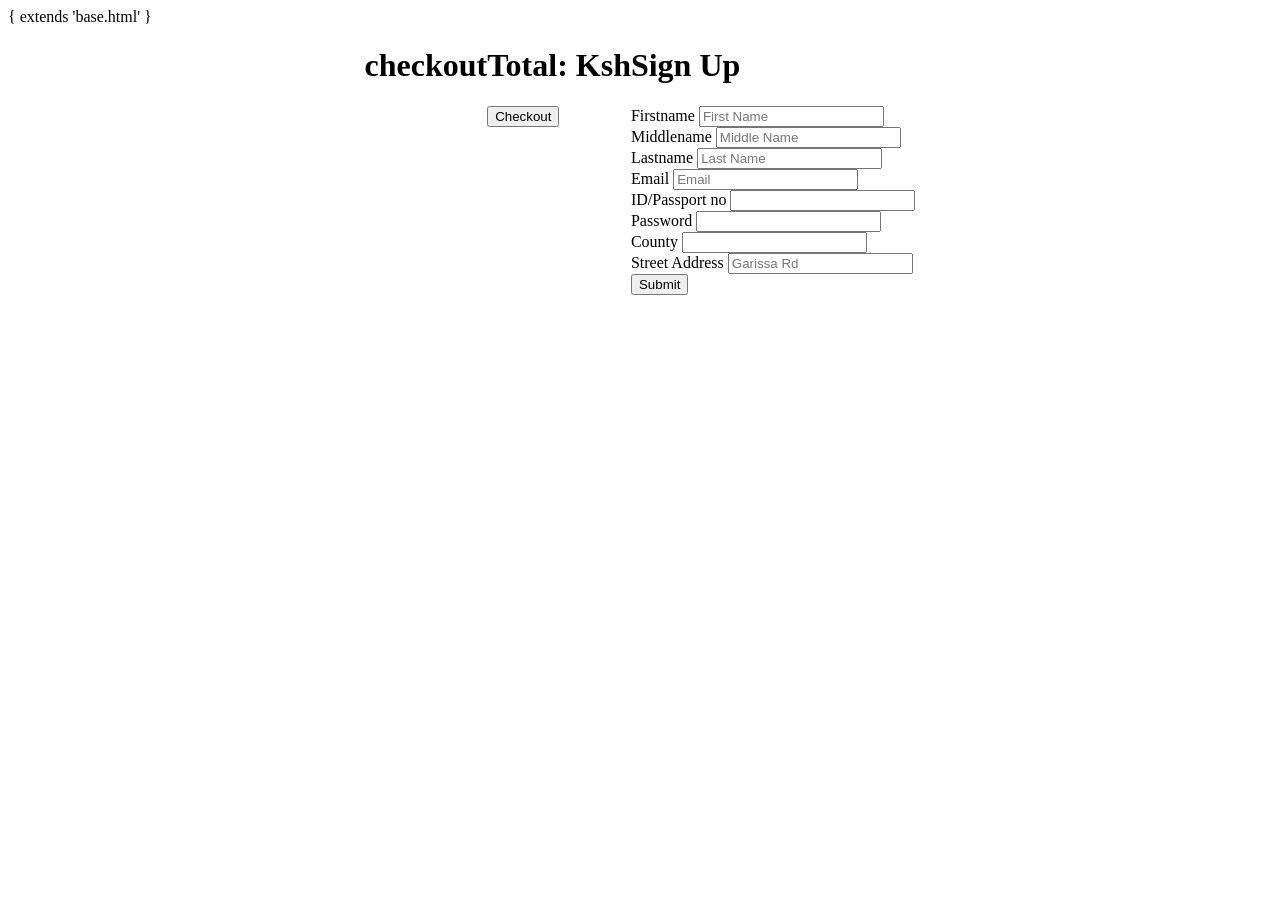
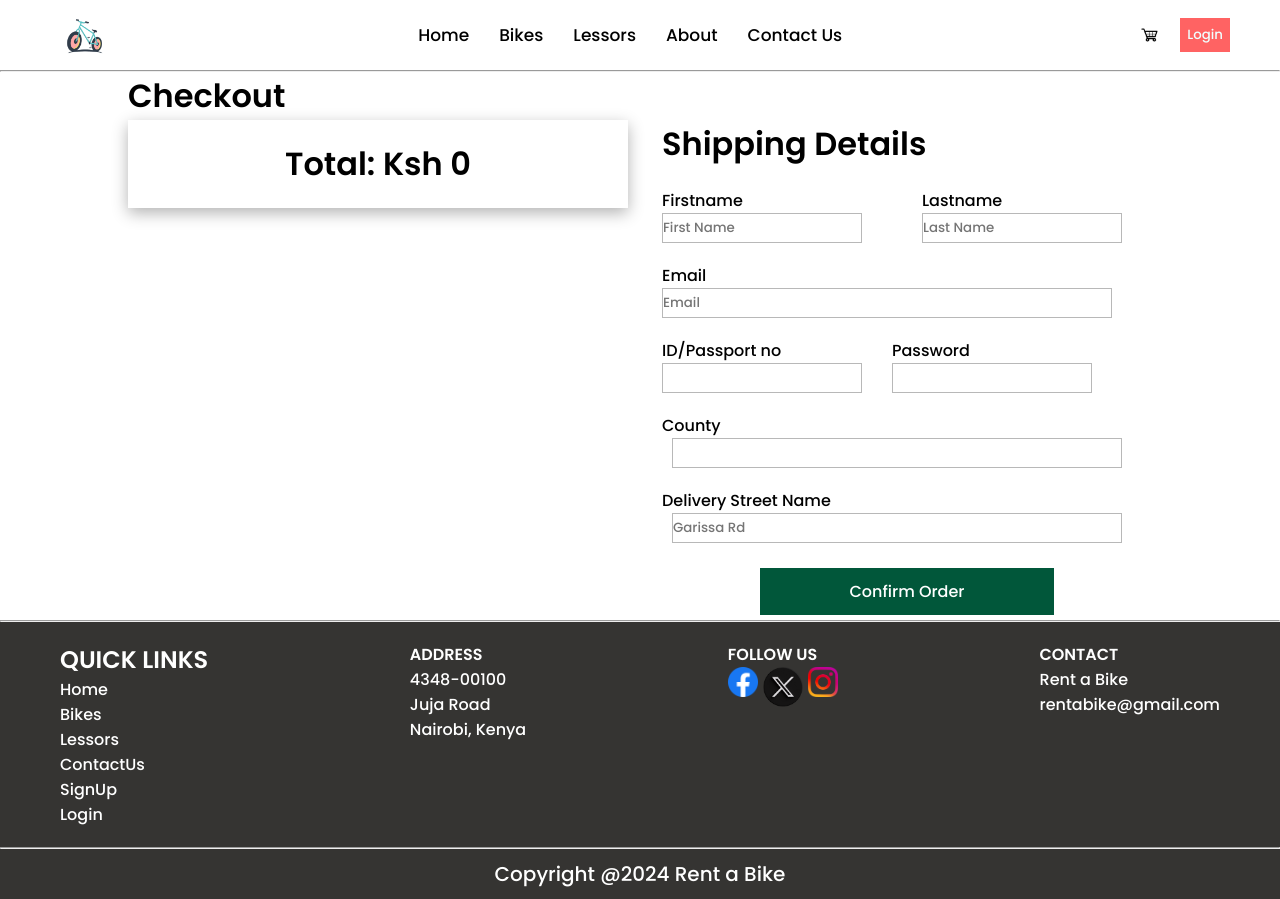
Before and after one commit to bravin-onwonga/rent-a-bike, a Flask app: page /checkout in a window 1280 px wide. Before the commit the page ends 295 px from the top, so only its background shows below. Run offline with Flask 3, Linux system fonts and the light colour scheme; some libraries are stand-ins or nearby versions.

Commit message:
task:Creating and styling checkout form

```diff
--- a/web_dynamic/static/scripts/bikes.js
+++ b/web_dynamic/static/scripts/bikes.js
@@ -24,7 +24,6 @@ $(document).ready(function(){
 
   function cartDisplay() {
     const cartList = document.getElementById('cart-list');
-    const totalPriceDiv = document.getElementById('total-price');
 
     cartList.innerHTML = '';
     for (const [model, quantity] of Object.entries(cart)) {
@@ -69,7 +68,7 @@ $(document).ready(function(){
 
   function removeItem(model) {
     if (model && cart[model]) {
-      itemPrice = document.querySelector(`[data-model="${model}"]`).getAttribute('data-price')
+      const itemPrice = document.querySelector(`[data-model="${model}"]`).getAttribute('data-price')
       totalPrice -= parseFloat(cart[model] * itemPrice)
 
       delete cart[model];
--- /dev/null
+++ b/web_dynamic/static/scripts/checkout.js
@@ -0,0 +1,25 @@
+$(document).ready(function(){
+  const cart = JSON.parse(localStorage.getItem('cart')) || {};
+  let totalPrice = parseFloat(localStorage.getItem('totalPrice')) || 0;
+
+  function cartDisplay() {
+    const cartList = document.getElementById('cart-list');
+
+    cartList.innerHTML = '';
+    for (const [model, quantity] of Object.entries(cart)) {
+      const cartItem = document.createElement('li');
+      $(cartItem).addClass('list-group-item');
+      const cartItemImg = $('<img>', { src: `../static/images/${model}.png`, class: 'bike-cart-img'});
+      $(cartItem).append(cartItemImg);
+      $(cartItem).append(`${model} - ${quantity}`);
+      const closeImg = $('<img>', { src: '../static/images/remove.png', class: 'remove-img', 'data-model': model})
+      $(cartItem).append(closeImg)
+
+      cartList.appendChild(cartItem);
+    };
+
+    $('#total').html(`${totalPrice}`);
+  }
+
+  cartDisplay();
+});
--- a/web_dynamic/static/styles/checkout.css
+++ b/web_dynamic/static/styles/checkout.css
@@ -1,5 +1,178 @@
 .checkout-page {
+display: flex;
+flex-direction: column;
+justify-content: center;
+width: 80%;
+margin: 0 auto;
+}
+
+.checkout-container {
+display: flex;
+flex-direction: row;
+justify-content: space-between;
+gap: 30x;
+}
+
+.cart-section {
+display: flex;
+flex-direction: column;
+width: 50%;
+}
+
+.bikes-div {
+  padding: 30px;
+}
+
+.bike-container {
+  display: flex;
+  flex-wrap: wrap;
+  gap: 10px;
+  justify-content: center;
+}
+
+.bike {
+  border: 1px solid #96949455;
+  padding: 10px;
+  text-align: center;
+  width: calc(33.333% - 20px);
+  box-shadow: 0 4px 8px rgba(0, 0, 0, 0.1);
+  box-sizing: border-box;
+  margin-bottom: 10px;
+}
+
+.bike-img {
+  height: 300px;
+  width: 100%;
+  object-fit: contain;
+  margin-bottom: 10px;
+}
+
+.bike p {
+font-size: 15px;
+font-family: "Poppins";
+}
+
+
+.rent-btn {
+  background: #d30000;
+  border: none;
+  width: 50px;
+  color: white;
+  padding: 7px;
+}
+
+.cart-page {
+display: flex;
+flex-direction: column;
+justify-content: center;
+text-align: center;
+width: 500px;
+background: white;
+box-shadow: 0 5px 15px rgba(0,0,0,0.3);
+padding: 20px;
+z-index: 1000;
+}
+
+.cart-page .close-img {
+  cursor: pointer;
+  float: right;
+}
+
+.list-group-item {
+display: flex;
+flex-direction: row;
+justify-content: space-between;
+align-items: center;
+text-align: center;
+margin: 10px 20px;
+padding: 10px;
+border-bottom: 1px solid #96949455;
+gap: 10px;
+}
+
+.bike-cart-img {
+  width: 50px;
+  height: 50px;
+  object-fit: contain;
+}
+
+.close-img {
+  width: 25px;
+  height: 25px;
+  object-fit: contain;
+  cursor: pointer;
+  margin-bottom: 10px;
+}
+
+.remove-img {
+  width: 15px;
+  height: 15px;
+  object-fit: contain;
+  cursor: pointer;
+}
+
+.total-div {
+display: flex;
+flex-direction: column;
+justify-content: center;
+text-align: center;
+}
+
+.total-div h1 {
+  color: rgb(0, 0, 0);
+  font-size: 17px;
+  font-weight: 500;
+  text-align: center;
+  padding: 20px;
+}
+
+.checkout-form {
+  display: flex;
+flex-direction: column;;
+gap: 20px;
+}
+
+.name-section {
 display: flex;
 flex-direction: row;
 justify-content: center;
+align-items: center;
+gap: 30px;
 }
+
+.email-section {
+display: flex;
+flex-direction: column;
+justify-content: center;
+}
+
+.checkout-form input {
+display: flex;
+justify-self: flex-end;
+margin-right: 30px;
+align-self: right;
+width: 200px;
+height: 30px;
+border: 1px solid #2c2b2b55;}
+
+.email-section input,
+.county-section input,
+.address-section input {
+width: 450px;}
+
+.id-section {
+display: flex;
+flex-direction: row;
+}
+
+.order-btn {
+  background: rgb(1, 87, 58);
+  border: none;
+  color: #fff;
+  cursor: pointer;
+  align-items: center;
+  padding: 0.7rem 1.3rem;
+  margin: 5px auto;
+  font-size: 1rem;
+  width: 60%;
+}
--- a/web_dynamic/templates/bikes.html
+++ b/web_dynamic/templates/bikes.html
@@ -33,7 +33,9 @@
     <div id="cart-list"></div>
     <div id="total-div">
       <h1>Total: Ksh <span id="total"></span></h1>
-      <button id="checkout-btn" class="checkout-btn">Checkout</button>
+      <a href="/checkout">
+        <button id="checkout-btn" class="checkout-btn">Checkout</button>
+      </a>
     </div>
   </div>
 </div>
--- a/web_dynamic/templates/checkout.html
+++ b/web_dynamic/templates/checkout.html
@@ -1,4 +1,4 @@
-{ extends 'base.html' }
+{% extends 'base.html' %}
 
 {% block extra_styles %}
 <link rel="stylesheet" type="text/css"
@@ -7,48 +7,55 @@
 
 {% block extra_scripts %}
 <script src="https://code.jquery.com/jquery-3.2.1.min.js"></script>
+<script src="{{ url_for('static', filename='scripts/checkout.js', cache_id=cache_id) }}"></script>
 <script src="{{ url_for('static', filename='scripts/bikes.js', cache_id=cache_id) }}"></script>
 {% endblock %}
 
 {% block content %}
 <div class="checkout-page">
-  <h1>checkout</h1>
+  <h1>Checkout</h1>
+  <div class="checkout-container">
+    <div class="cart-section">
       <div class="cart-page">
         <div id="cart-list"></div>
         <div id="total-div">
           <h1>Total: Ksh <span id="total"></span></h1>
-      <button id="checkout-btn" class="checkout-btn">Checkout</button>
+        </div>
       </div>
     </div>
 
     <div class="signup-div">
-    <form class="checkout-form" method="post" action="http://localhost:5000/api/v1/users" , content="application/json">
-      <h1>Sign Up</h1>
+      <form class="checkout-form" method="post" action="http://localhost:5000/api/v1/users" ,
+        content="application/json">
+        <h1>Shipping Details</h1>
+        <div class="name-section">
           <div><label>Firstname</label>
             <input type="text" name="firstname" placeholder="First Name" required="True" />
-      </div>
-      <div><label>Middlename</label>
-        <input type="text" name="middlename" placeholder="Middle Name" />
           </div>
           <div><label>Lastname</label>
             <input type="text" name="lastname" placeholder="Last Name" required="True" />
           </div>
-      <div><label>Email</label>
+        </div>
+        <div class="email-section"><label>Email</label>
           <input type="email" name="email" placeholder="Email" required="True" />
         </div>
+        <div class="id-section">
           <div><label>ID/Passport no</label>
             <input type="text" name="id_number" required="True" />
           </div>
           <div><label>Password</label>
             <input type="password" name="password" required="True" />
           </div>
-      <div><label>County</label>
+
+        </div>
+        <div class="county-section"><label>County</label>
           <input type="text" name="county" />
         </div>
-      <div><label>Street Address</label>
+        <div class="address-section"><label>Delivery Street Name</label>
           <input type="text" name="street_address" placeholder="Garissa Rd" />
         </div>
-      <button class="submit-btn">Submit</button>
+        <button class="order-btn">Confirm Order</button>
       </form>
     </div>
+  </div>
   {% endblock %}
```
Lines whose indentation alone changed are shown as unchanged.
